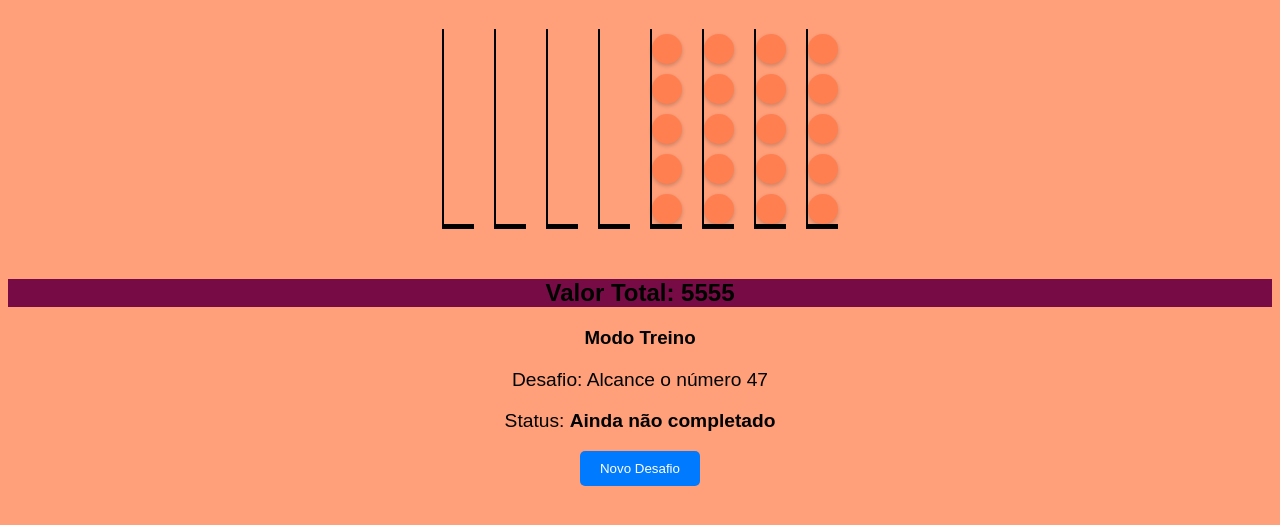
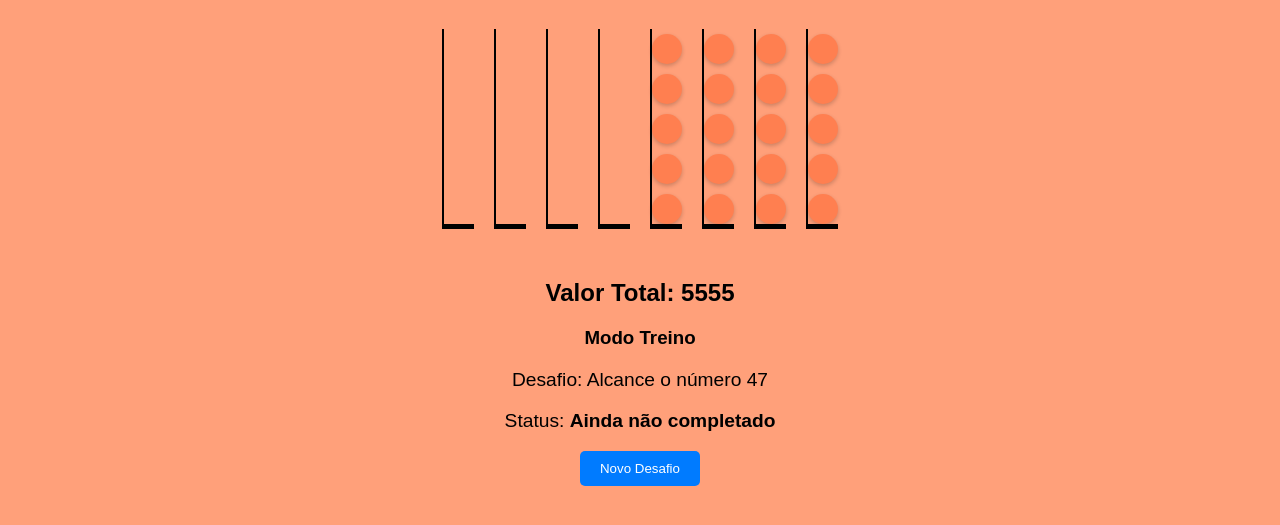
Before and after one commit to adriel-loopes/Abaco, a plain HTML site: page index.html in a window 1280 px wide. Shown: the part 79-604 px from the top of the page. Drawn offline with Linux system fonts and the light colour scheme.

Commit message:
Update style.css

```diff
--- a/style.css
+++ b/style.css
@@ -76,7 +76,6 @@ body {
 
   #resultado {
     margin-top: 20px;
-    background-color: #770b46
   }
 
   #modo-treino {
```
